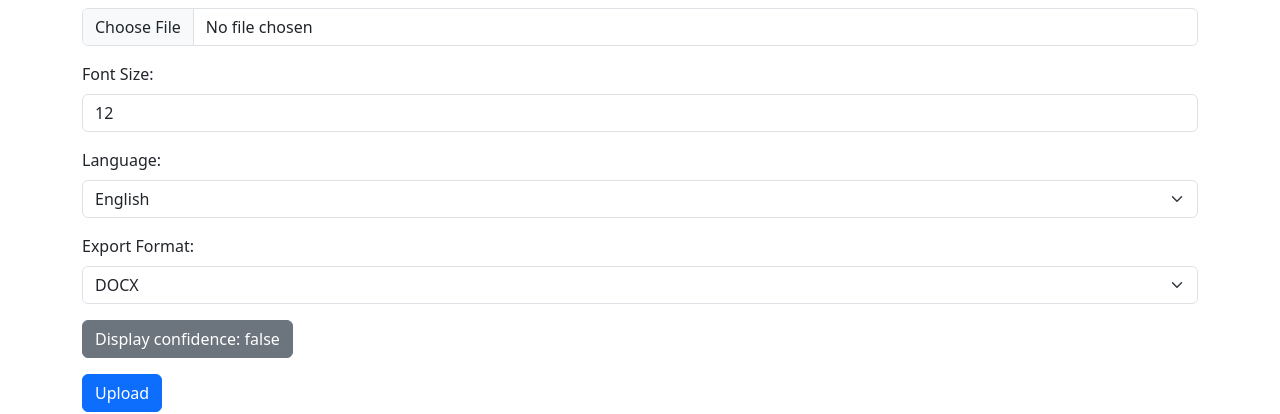
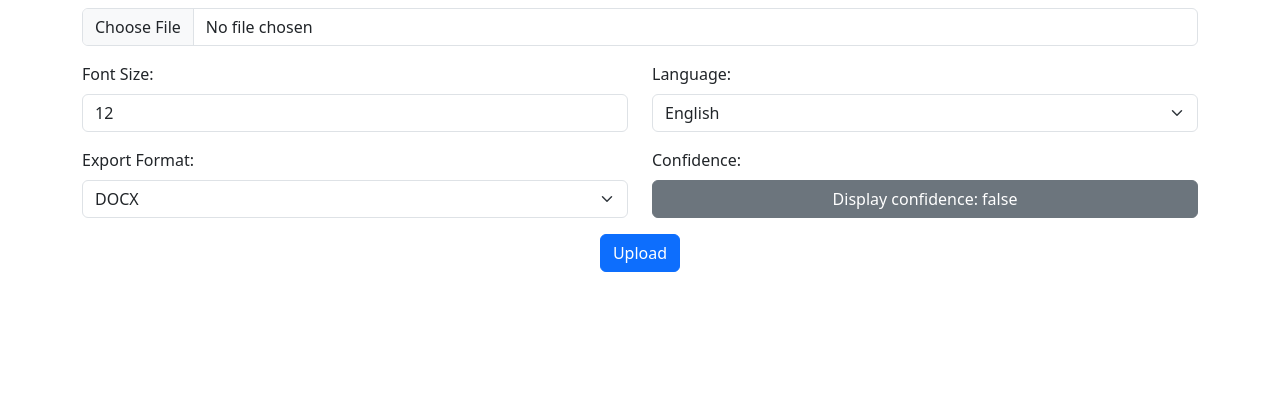
Before and after one commit to ABardWithAWard/io2025, a React (Create React App) app in the folder frontend/: page / in a window 1280 px wide. Shown: the part 150-564 px from the top of the page. Built offline with nearby package versions, Linux system fonts and the light colour scheme; no server answers.

Commit message:
Rearranged form in a grid

```diff
--- a/frontend/src/components/UploadPage.jsx
+++ b/frontend/src/components/UploadPage.jsx
@@ -99,7 +99,8 @@ const UploadPage = () => {
                     <input type="file" className="form-control" id="file" accept="image/*" />
                 </div>
 
-                <div className="mb-3">
+                <div className="row mb-3">
+                    <div className="col-md-6">
                         <label htmlFor="fontSize" className="form-label">Font Size:</label>
                         <input
                             type="number"
@@ -111,8 +112,7 @@ const UploadPage = () => {
                             max="72"
                         />
                     </div>
-
-                <div className="mb-3">
+                    <div className="col-md-6">
                         <label htmlFor="language" className="form-label">Language:</label>
                         <select
                             className="form-select"
@@ -124,8 +124,10 @@ const UploadPage = () => {
                             <option value="polish">Polish</option>
                         </select>
                     </div>
+                </div>
 
-                <div className="mb-3">
+                <div className="row mb-3">
+                    <div className="col-md-6">
                         <label htmlFor="exportFormat" className="form-label">Export Format:</label>
                         <select
                             className="form-select"
@@ -138,18 +140,21 @@ const UploadPage = () => {
                             <option value="png">PNG</option>
                         </select>
                     </div>
-
-                <div className="mb-3">
+                    <div className="col-md-6">
+                        <label className="form-label d-block">Confidence:</label>
                         <button
                             type="button"
-                        className={`btn ${hasConfidence ? 'btn-primary' : 'btn-secondary'}`}
+                            className={`btn ${hasConfidence ? 'btn-primary' : 'btn-secondary'} w-100`}
                             onClick={() => setHasConfidence(!hasConfidence)}
                         >
                             Display confidence: {hasConfidence ? 'true' : 'false'}
                         </button>
                     </div>
+                </div>
 
+                <div className="text-center">
                     <button type="submit" className="btn btn-primary">Upload</button>
+                </div>
             </form>
 
             {error && (
```
Lines whose indentation alone changed are shown as unchanged.
